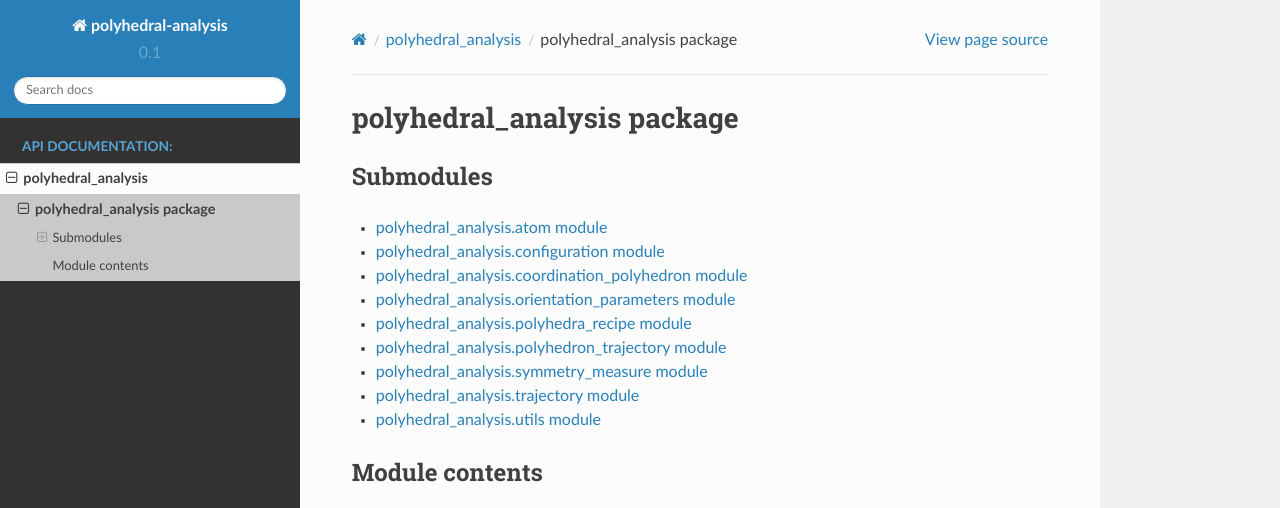
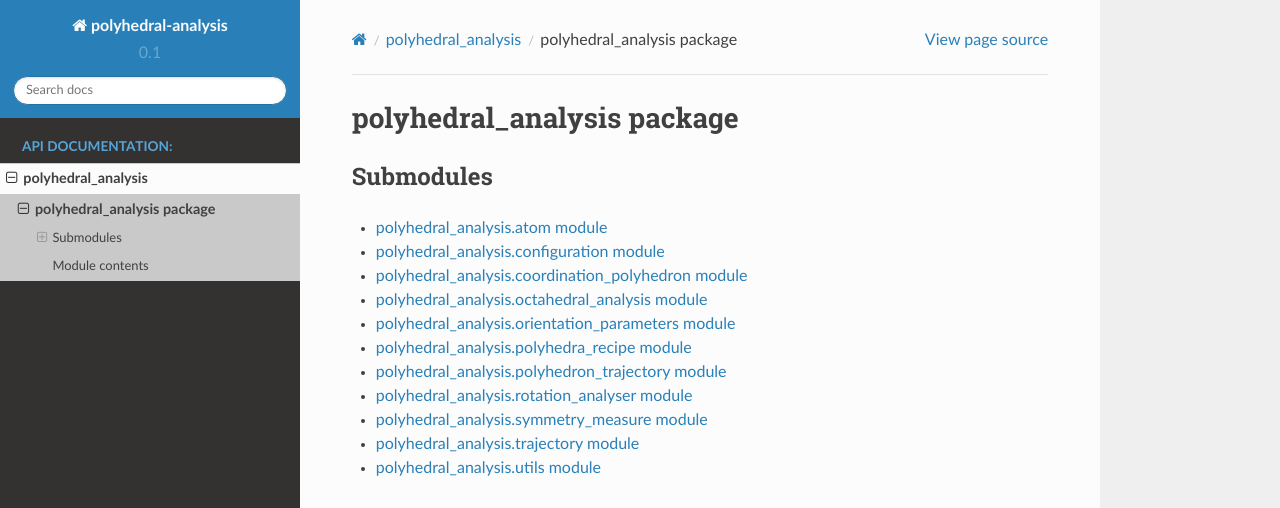
Before and after one commit to bjmorgan/polyhedral-analysis, a Sphinx documentation site: the page built from docs/source/polyhedral_analysis.rst, in a window 1280 px wide, cut to the strip 0-508 px from the top of the page. Built offline with Sphinx 7.4.7 and the Read the Docs theme 2.0.0, drawn with Linux system fonts in a browser that asks for light colours.

Commit message:
Updated docs

```diff
--- a/docs/source/polyhedral_analysis.rst
+++ b/docs/source/polyhedral_analysis.rst
@@ -9,9 +9,11 @@ Submodules
    polyhedral_analysis.atom
    polyhedral_analysis.configuration
    polyhedral_analysis.coordination_polyhedron
+   polyhedral_analysis.octahedral_analysis
    polyhedral_analysis.orientation_parameters
    polyhedral_analysis.polyhedra_recipe
    polyhedral_analysis.polyhedron_trajectory
+   polyhedral_analysis.rotation_analyser
    polyhedral_analysis.symmetry_measure
    polyhedral_analysis.trajectory
    polyhedral_analysis.utils
```
